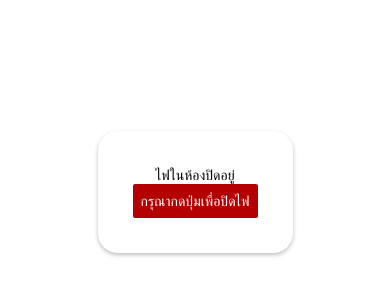
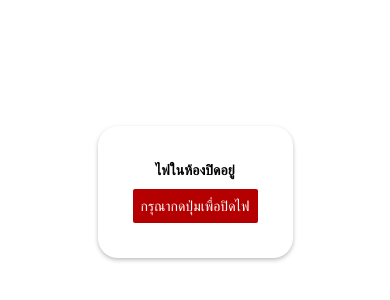
Before and after one commit to HimitsuTH/reactProject, a React Native app: screen / in a window 390 px wide. Shown: the part 230-530 px from the top of the page. Built offline with nearby package versions, Linux system fonts and the light colour scheme.

Commit message:
แบบฝึกหัด 7/27/2022

```diff
--- a/components/ModalPratice.js
+++ b/components/ModalPratice.js
@@ -34,7 +34,7 @@ const ModalPratice = () => {
         </View>
       </Modal>
       <View style={styles.modalView}>
-        <Text>ไฟในห้องปิดอยู่</Text>
+        <Text style={styles.textSty}>ไฟในห้องปิดอยู่</Text>
         <Button
           title="กรุณากดปุ่มเพื่อปิดไฟ"
           color="#b40000"
@@ -72,6 +72,7 @@ const styles = StyleSheet.create({
     // color: "#fff",
     fontWeight: "bold",
     textAlign: "center",
+    marginBottom: 10,
   },
   modalText: {
     marginBottom: 15,
```
